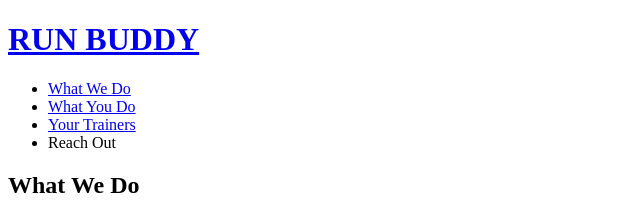
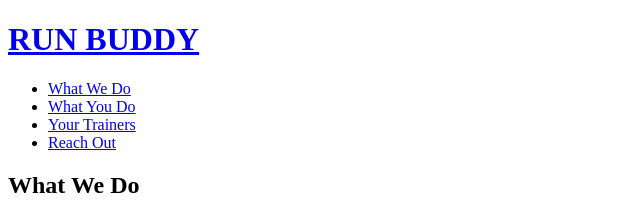
Before and after one commit to LutaloB/run-buddy, a plain HTML site: page index.html in a window 1280 px wide. Shown: the top 216 px of the page, 0-640 px from the left. Drawn offline with Linux system fonts and the light colour scheme.

Commit message:
Added hypertext

```diff
--- a/index.html
+++ b/index.html
@@ -8,12 +8,14 @@
         <!--navigation-->
         <header>
             <h1>
-                <a href="/">RUN BUDDY</a>
-            </h1>
+                <a href="/">RUN BUDDY</a></h1>
             <nav>
+                <!-- Unorderd list element-->
                 <ul>
+                    <!--List item element-->
                     <li>
-                    <a href="#what-we-do">What We Do</a>
+                        <!-- Anchor element -->
+                        <a href= "#what-we-do">What We Do</a>
                     </li>
                     <li>
                         <a href= "#what-you-do">What You Do</a>
@@ -22,12 +24,11 @@
                         <a href= "#your-trainers">Your Trainers</a>
                     </li>
                     <li>
-                    <a herf="#reach out">Reach Out</a>
+                        <a href= "#reach-out">Reach Out</a>
                     </li>
                 </ul>
             </nav>
         </header>
-
         <!--hero/jumbotron-->
         <section>
         </section>
```
Lines whose indentation alone changed are shown as unchanged.
